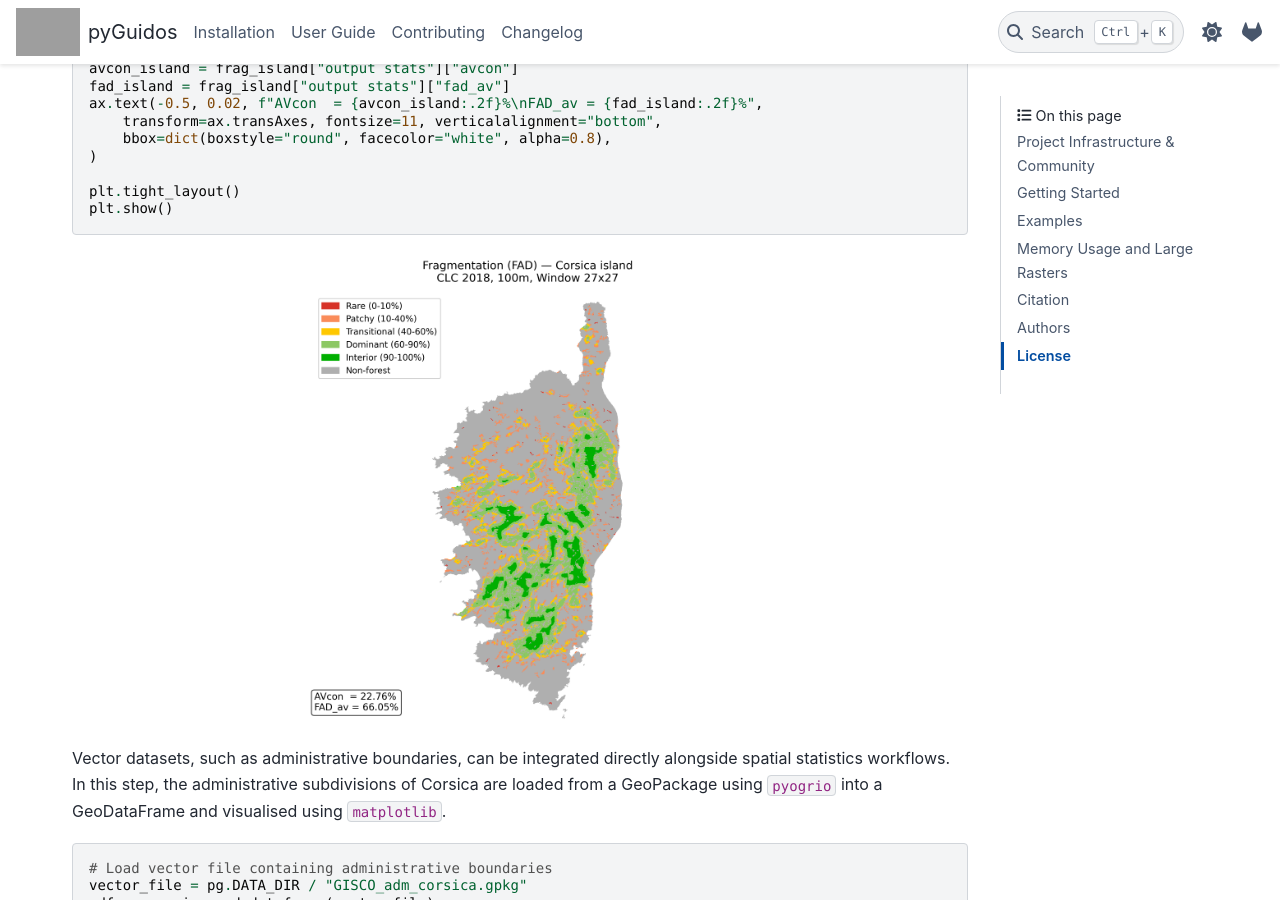
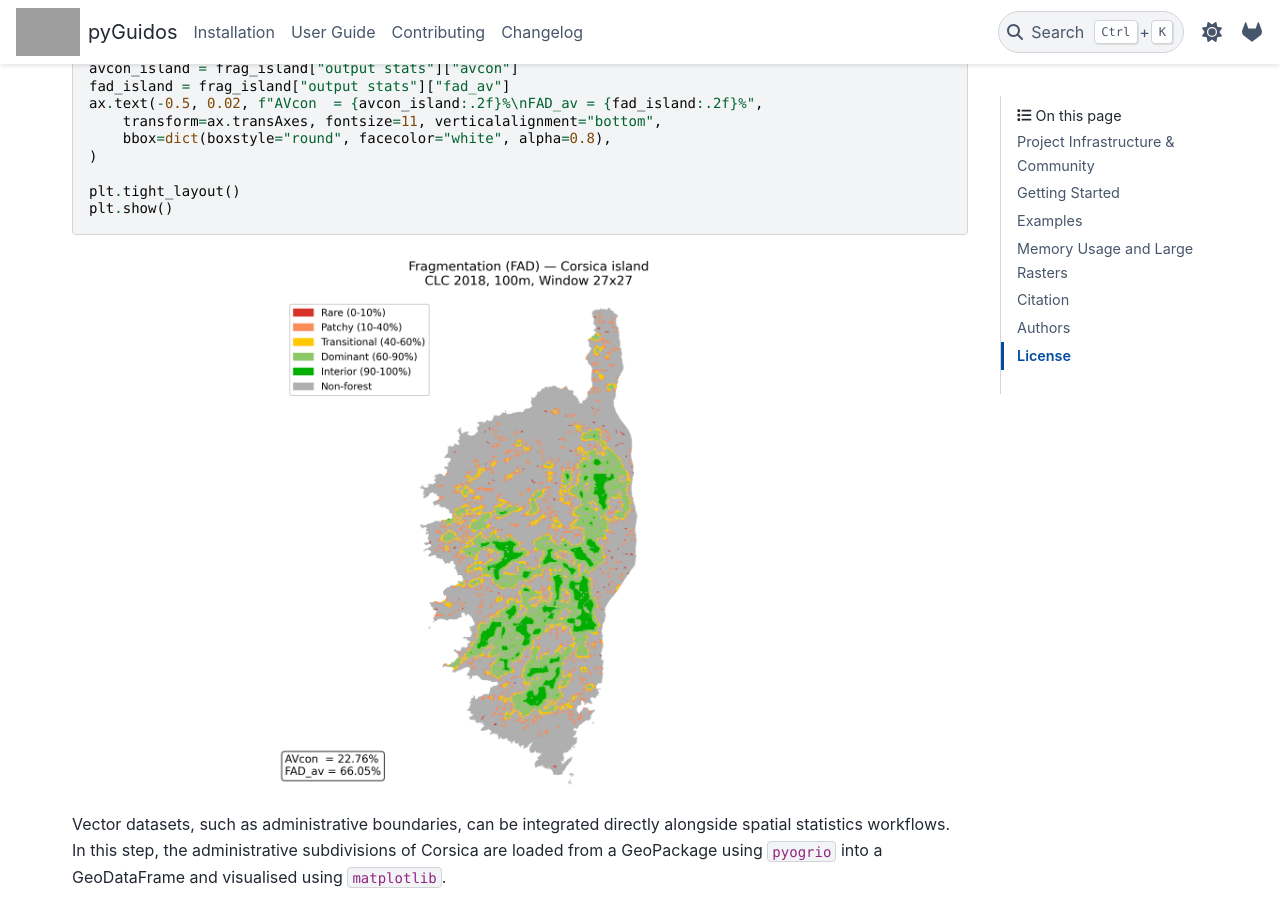
Before and after one commit to nonpenso/pyguidos, a Sphinx documentation site: the page built from docs/index.rst, in a window 1280 px wide and 900 px high, scrolled down 2752 px. Built offline with Sphinx 7.4.7 and the PyData theme 0.15.4, drawn with Linux system fonts in a browser that asks for light colours; grey boxes are pictures that could not be loaded.

```diff
--- a/docs/index.rst
+++ b/docs/index.rst
@@ -147,7 +147,7 @@ Once the calculation is complete, the resulting GeoTIFF is loaded alongside its
 
 
 .. figure:: _image/CorsCLC2018_frag.png
-    :width: 70%
+    :width: 80%
     :align: center
     :alt: CLC2018 frag
 
```
Also changed, not shown: README.md (+1 -0 lines).
